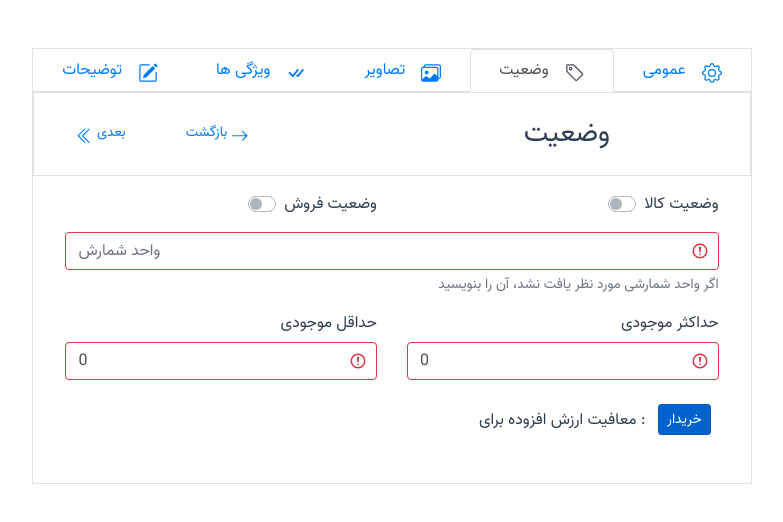
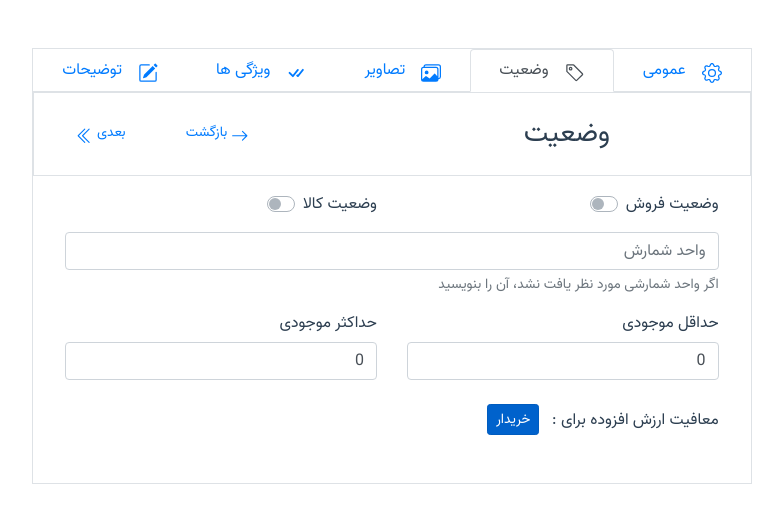
Before and after one commit to mikoloism/vueStoreDashboard, a Vue app: page /dashboard in a window 1280 px wide. Both pictures are taken after a click on the tab "وضعیت". Shown: the top 522 px of the page, without its empty margins (248-1031 px from the left). Built offline with nearby package versions, Linux system fonts and the light colour scheme.

Commit message:
update price-view children to setState and value change globaly

```diff
--- a/src/components/pricing/v-exemption.vue
+++ b/src/components/pricing/v-exemption.vue
@@ -9,10 +9,11 @@
         :button-variant="value ? 'primary' : 'outline-primary'"
         v-model="value"
         size="sm"
+        @change="handleChange"
       >
         {{ value ? "خریدار" : "فروشنده" }}
-      </b-form-checkbox></label
-    >
+      </b-form-checkbox>
+    </label>
   </b-form-group>
 </template>
 
@@ -21,18 +22,9 @@ export default {
   data() {
     return { value: true };
   },
-  watch: {
-    value(vn, vp) {
-      if (vn !== vp) {
-        if (vn) {
-          this.trigger("change", vn);
-        }
-      }
-    },
-  },
   methods: {
-    trigger(emit, arg) {
-      this.$emit(emit, arg ? "customer" : "seller");
+    handleChange() {
+      this.$emit("change", "exemption", this.value ? "customer" : "seller");
     },
   },
 };
--- a/src/components/pricing/v-quantity.vue
+++ b/src/components/pricing/v-quantity.vue
@@ -1,13 +1,16 @@
 <template>
-  <b-row>
+  <b-row dir="rtl">
     <b-col cols="6">
       <b-form-group label="حداقل موجودی">
         <b-form-input
           type="number"
-          :state="minState"
+          :state="state.min"
           min="0"
+          :max="max <= 0 ? 0 : max - 1"
           v-model.number="min"
           required
+          @change="handleMin"
+          :value="minim"
         />
       </b-form-group>
     </b-col>
@@ -15,10 +18,12 @@
       <b-form-group label="حداکثر موجودی">
         <b-form-input
           type="number"
-          :state="maxState"
-          min="0"
+          :state="state.max"
+          :min="min <= 0 ? 0 : min + 1"
           v-model.number="max"
           required
+          @change="handleMax"
+          :value="maxim"
         />
       </b-form-group>
     </b-col>
@@ -28,7 +33,14 @@
 <script>
 export default {
   data() {
-    return { min: 0, max: 0 };
+    return {
+      min: 0,
+      max: 0,
+      state: {
+        min: null,
+        max: null,
+      },
+    };
   },
   watch: {
     min(newMin, oldMin) {
@@ -47,16 +59,26 @@ export default {
     },
   },
   methods: {
-    trigger(emit, ...args) {
-      this.$emit(emit, ...args);
+    handleMin() {
+      this.state.min = this.min > 0 && this.min < this.max;
+      this.trigger("state", "min", this.state.min);
+      this.trigger("change", "min", this.min);
+    },
+    handleMax() {
+      this.state.max = this.max > 0 && this.max > this.min;
+      this.trigger("state", "max", this.state.max);
+      this.trigger("change", "max", this.max);
+    },
+    trigger(event, prop, value) {
+      this.$emit(event, prop, value);
     },
   },
   computed: {
-    minState(value) {
-      return value.min !== 0;
+    minim() {
+      return this.min >= this.max ? this.max - 1 : this.min;
     },
-    maxState(value) {
-      return value.max !== 0;
+    maxim() {
+      return this.max <= this.min ? this.min + 1 : this.max;
     },
   },
 };
--- a/src/components/pricing/v-sell-state.vue
+++ b/src/components/pricing/v-sell-state.vue
@@ -2,7 +2,12 @@
   <b-row>
     <b-col cols="6">
       <b-form-group>
-        <b-form-checkbox v-model="value.sellState" name="sellState" switch>
+        <b-form-checkbox
+          @change="handleSell"
+          v-model="sellState"
+          name="sellState"
+          switch
+        >
           وضعیت فروش
         </b-form-checkbox>
       </b-form-group>
@@ -10,7 +15,8 @@
     <b-col cols="6">
       <b-form-group>
         <b-form-checkbox
-          v-model="value.productState"
+          @change="handleProduct"
+          v-model="productState"
           name="productState"
           switch
         >
@@ -24,23 +30,20 @@
 <script>
 export default {
   data() {
-    return { value: { sellState: false, productState: false } };
-  },
-  watch: {
-    value(news, olds) {
-      if (news !== olds) {
-        if (news) {
-          this.trigger(this.value);
-        }
-      }
-    },
+    return {
+      sellState: false,
+      productState: false,
+    };
   },
   methods: {
-    trigger(value) {
-      this.$emit("change", {
-        sell: value.sellState,
-        product: value.productState,
-      });
+    handleSell() {
+      this.trigger("sellState", this.sellState);
+    },
+    handleProduct() {
+      this.trigger("productState", this.productState);
+    },
+    trigger(prop, value) {
+      this.$emit("change", prop, value);
     },
   },
 };
--- a/src/components/pricing/v-unit-select.vue
+++ b/src/components/pricing/v-unit-select.vue
@@ -3,11 +3,12 @@
     <b-form-input
       type="text"
       id="v-general__product--unit"
-      v-model="value"
       list="v-general__product--unit-list"
       placeholder="واحد شمارش"
+      v-model.trim="value"
       :state="state"
-      required
+      @change="handleChange"
+      @input="handleChange"
     />
     <template #description>
       <p>اگر واحد شمارشی مورد نظر یافت نشد، آن را بنویسید</p>
@@ -19,29 +20,24 @@
 <script>
 import builts from "@/store/built";
 export default {
-  methods: {
-    trigger(value) {
-      this.$emit("change", value);
-    },
-  },
   data() {
     return {
+      builts,
       value: null,
-      builts,
+      state: null,
     };
   },
-  watch: {
-    value(news, olds) {
-      if (news !== olds) {
-        if (news) {
-          this.trigger(this.value);
-        }
-      }
+  methods: {
+    handleChange() {
+      this.state =
+        this.value !== null &&
+        this.value !== "" &&
+        Object.keys(this.value).length !== 0;
+      this.trigger("state", "unit", this.state);
+      this.trigger("change", "unit", this.value);
     },
-  },
-  computed: {
-    state({ value }) {
-      return value !== null;
+    trigger(event, prop, value) {
+      this.$emit(event, prop, value);
     },
   },
 };
--- a/src/views/tabs-view/price-view.vue
+++ b/src/views/tabs-view/price-view.vue
@@ -1,24 +1,15 @@
 <template>
   <b-row align-h="center">
-    <b-col cols="11" class="text-right">
-      <!-- <b-form dir="rtl" @submit="onSubmit"> -->
-      <v-sell-state @change="(v) => (this.product.states = v)" />
-      <v-unit-select @change="(v) => (this.product.unit = v)" />
-      <v-quantity
-        @min="(n) => (this.product.quantity.min = n)"
-        @max="(x) => (this.product.quantity.max = x)"
-      />
-      <v-exemption @change="(v) => (this.product.exemption = v)" />
-      <!-- <v-tabs-nav /> -->
-      {{ this.product.unit }}
-      <!-- </b-form> -->
+    <b-col dir="rtl" cols="11" class="text-right">
+      <v-sell-state @change="handleChange" />
+      <v-unit-select @state="handleState" @change="handleChange" />
+      <v-quantity @change="handleChange" @state="handleState" />
+      <v-exemption @change="handelChange" />
     </b-col>
   </b-row>
 </template>
 
 <script>
-import builts from "@/store/built.js";
-// import vTabsNav from "@/components/tabs/v-tabs-nav.vue";
 import VUnitSelect from "@/components/pricing/v-unit-select.vue";
 import VSellState from "@/components/pricing/v-sell-state.vue";
 import VQuantity from "@/components/pricing/v-quantity.vue";
@@ -27,19 +18,34 @@ export default {
   components: { VUnitSelect, VSellState, VQuantity, VExemption },
   data() {
     return {
-      builts,
-      product: {
+      states: {
+        min: null,
+        max: null,
+        sellState: null,
+        productState: null,
         unit: null,
-        states: {},
-        quantity: { max: 0, min: 0 },
-        exemption: "customer ",
+      },
+      values: {
+        min: 0,
+        max: 0,
+        sellState: false,
+        productState: false,
+        unit: null,
+        exemption: "customer",
       },
     };
   },
   methods: {
-    onSubmit() {},
+    handleChange(prop, value) {
+      this.values[prop] = value;
+    },
+    handleState(prop, value) {
+      this.states[prop] = value;
+    },
+    onSubmit() {
+      // no state and value can equal null
+    },
+    StoreSync() {},
   },
 };
 </script>
-
-<style></style>
```
